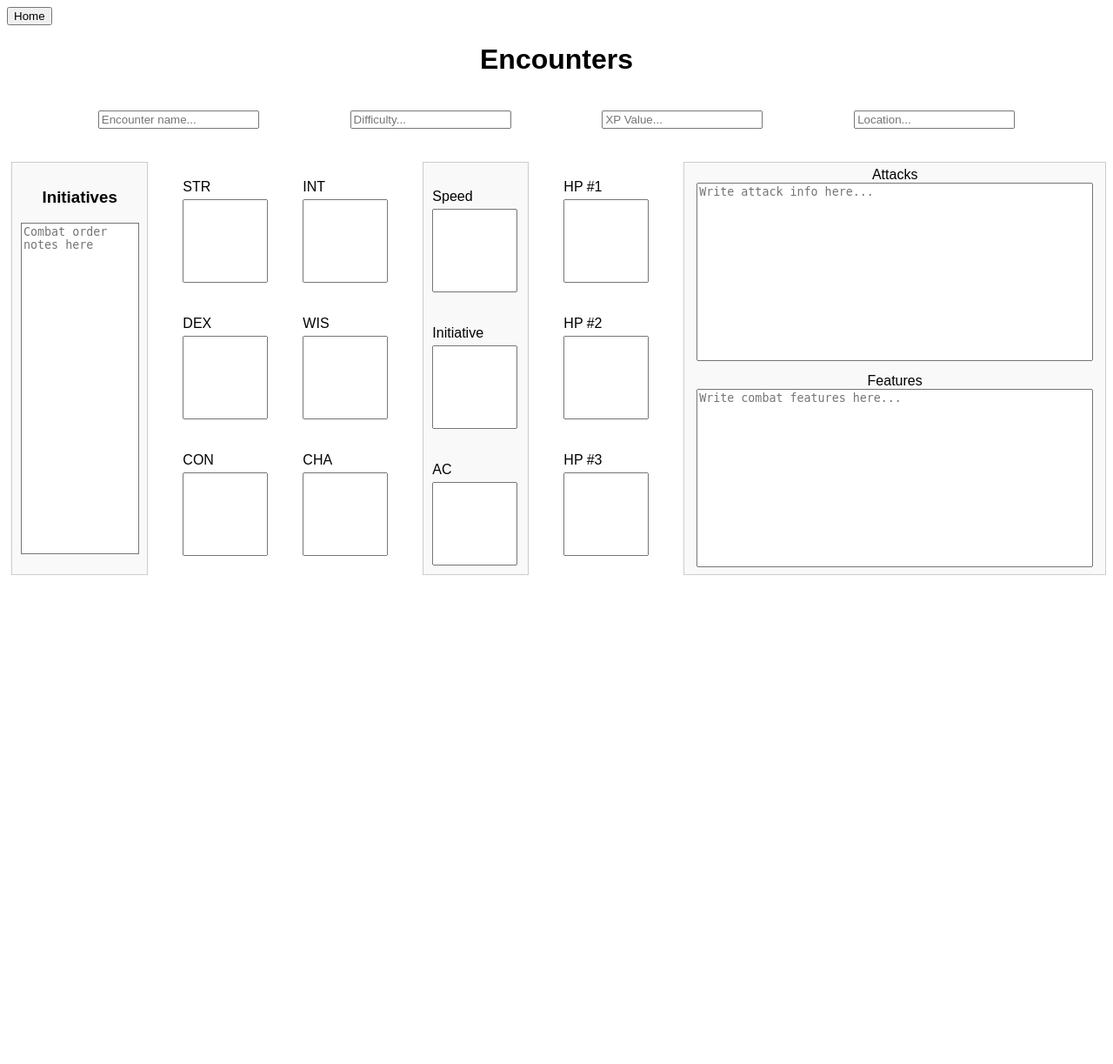
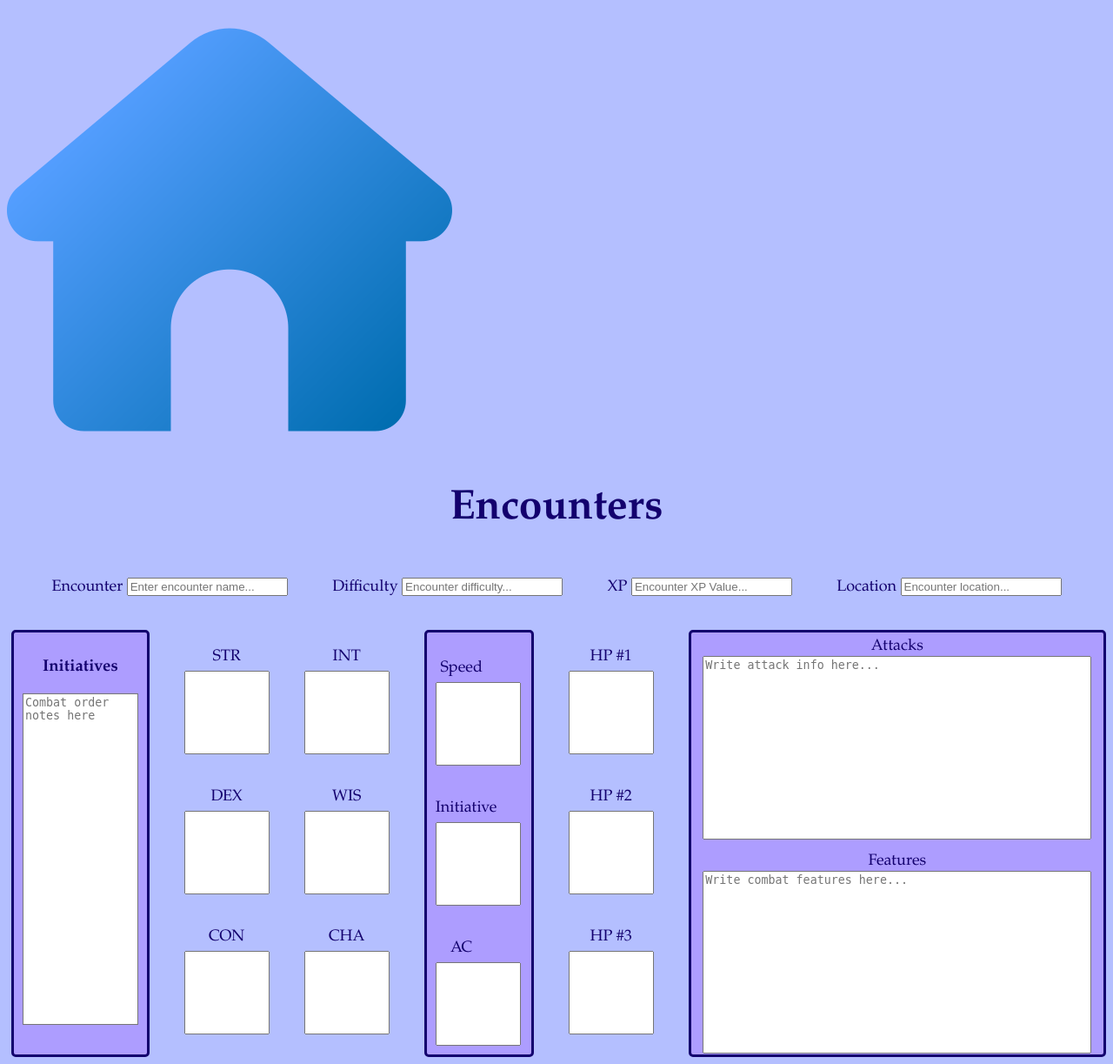
Before and after one commit to zward2-git/COSC-231-DnD-Project, a Flask app: page /encounters in a window 1280 px wide. Shown: the whole page at 87% size. Before the commit the page ends 661 px from the top, so only its background shows below. Run offline with Flask 3, Linux system fonts and the light colour scheme.

Commit message:
Did most of the CSS minor changes to come, just need implimentation with other team members for main code

```diff
--- a/WebDev/static/CSS/Characters.css
+++ b/WebDev/static/CSS/Characters.css
@@ -15,8 +15,6 @@
     width : 200px;
     height : 250px;
     background-color : #f9f9f9;
-    flex : 1;
-    justify-self : center;
 }
 #addButton {
     width : 200px;
--- a/WebDev/static/CSS/Encounters.css
+++ b/WebDev/static/CSS/Encounters.css
@@ -1,11 +1,15 @@
 /*basic page stuff*/
 #homeButton {
-    font-family : Arial;
-    padding : 20px, 20px;
+    border : none;
+    background : none;
+    padding : 0;
+    cursor : pointer;
 }
 #pageTitle {
-    font-family : Arial;
+    font-family : Garamond;
     text-align : center;
+    font-size : 3em;
+    color : rgba(19, 0, 110);
 }
 .container {
     display : flex;
@@ -23,11 +27,13 @@
 
 /*for initiative stuff*/
 aside {
-    border : 1px solid #cccccc;
+    border : 3px solid rgba(19, 0, 110);
+    border-radius : 5px;
     padding : 10px;
     width : 200px;
-    background-color : #f9f9f9;
-    font-family : Arial;
+    background-color :  rgb(173, 157, 255);
+    font-family : Garamond;
+    color : rgba(19, 0, 110);
     text-align : center;
     margin-right : 40px;
     margin-left : 5px;
@@ -71,17 +77,22 @@ aside {
 }
 #abilityRow3 {
     font-family : Arial;
+    text-align : center;
     flex-wrap : wrap;
-    border : 1px solid #cccccc;
+    border : 3px solid rgba(19, 0, 110);
+    border-radius : 5px;
     padding : 10px;
     width : 100px;
-    background-color : #f9f9f9;
+    background-color :  rgb(173, 157, 255);
 }
 
 
 label {
     margin-bottom : 5px;
-    font-family : Arial;
+    font-family : Garamond;
+    text-align : center;
+    color : rgba(19, 0, 110);
+    font-size : large;
 }
 
 /*for hit point stuff*/
@@ -116,8 +127,8 @@ label {
     min-height : 43%;
     max-height : 43%;
     overflow-x : hidden;
-    background-color : #f9f9f9;
-    border : 1px solid #cccccc;
+    background-color :  rgb(173, 157, 255);
+    border : 3px solid rgba(19, 0, 110);
     border-radius : 5px;
 }
 
@@ -128,14 +139,19 @@ label {
     height : 43%;
 }
 #attacksFeatures {
-    border : 1px solid #cccccc;
+    border : 3px solid rgba(19, 0, 110);
+    border-radius : 5px;
     padding : 5px;
     width : 700px;
-    background-color : #f9f9f9;
+    background-color :  rgb(173, 157, 255);
     font-family : Arial;
     text-align : center;
 }
+body {
+    background-color : rgb(180, 191, 255);
+}
 
+ /*
 .list {
     font-family : Arial;
     font-size : 0.6em;
@@ -156,7 +172,6 @@ li {
     font-size : small;
 }
 
-/*
 #newAttack {
     width : 100px;
 }
--- a/WebDev/static/Characters.js
+++ b/WebDev/static/Characters.js
@@ -27,6 +27,7 @@ const submit = document.getElementById("submit");
 const charInfo = document.getElementById("newCharInfo");
 const name = document.getElementById("newName");
 const pic = document.getElementById("charPic")
+const container =  document.getElementById("container");
 
 submit.onclick = function() {
     popUp.style.display = "none";
@@ -37,8 +38,11 @@ submit.onclick = function() {
     let newName = document.createElement("h4");
     newName.className = "charName";
     newName.textContent = name.value;
+    name.value = "";
+
+    charInfo.value = "";
 
     newChar.appendChild(newName);
 
-    document.getElementById("container").appendChild(newChar);
+   container.appendChild(newChar);
 }
--- a/WebDev/templates/DiceRoll.html
+++ b/WebDev/templates/DiceRoll.html
@@ -7,7 +7,9 @@
     <link rel = "stylesheet" href = "{{url_for('static', filename = 'CSS/DiceRoll.css')}}">
 </head>
 <body>
-    <button id = "homeButton" onclick = redirectToPage("{{url_for('views.home')}}")>Home</button>
+    <button id = "homeButton" onclick = redirectToPage("{{url_for('views.home')}}")>
+        <img src = "links/Home.png" alt = "Home">
+    </button>
 
     <h1 id = "pageTitle">Dice Roller</h1>
 
--- a/WebDev/templates/Encounters.html
+++ b/WebDev/templates/Encounters.html
@@ -7,20 +7,35 @@
     <link rel = "stylesheet" href = "{{url_for('static', filename = 'CSS/Encounters.css')}}">
 </head>
 <body>
-    <button id = "homeButton" onclick = redirectToPage("{{url_for('views.home')}}")>Home</button>
+    <button id = "homeButton" onclick = redirectToPage("{{url_for('views.home')}}")>
+        <img src = "links/Home.png" alt = "Home">
+    </button>
 
     <h1 id = "pageTitle">Encounters</h1>
 
     <br>
 
     <div id = "EncounterInfo">
-        <input type = "text" placeholder = "Encounter name...">
 
-        <input type = "text" placeholder = "Difficulty...">
+        <div>
+            <label for = "enc">Encounter</label>
+            <input type = "text" id = "enc" placeholder = "Enter encounter name...">
+        </div>
 
-        <input type = "text" placeholder = "XP Value...">
+        <div>
+            <label for = "dif">Difficulty</label>
+            <input type = "text" id = "dif" placeholder = "Encounter difficulty...">
+        </div>
 
-        <input type = "text" placeholder = "Location...">
+        <div>
+            <label for = "xp">XP</label>
+            <input type = "text" id = "xp" placeholder = "Encounter XP Value...">
+        </div>
+
+        <div>
+            <label for = "loc">Location</label>
+            <input type = "text" id = "loc" placeholder = "Encounter location...">
+        </div>
     </div>
 
     <br>
--- a/WebDev/templates/Home.html
+++ b/WebDev/templates/Home.html
@@ -9,12 +9,12 @@
 <body>
     <br><br><br>
 
-    <h1 id = "homeTitle">Home page so far lol</h1>
+    <h1 id = "homeTitle">Dungeons & Numbers</h1>
 
     <br>
 
     <div id = "buttons">
-        <button id = "charButton" class = "button" onclick = redirectToPage("{{url_for('views.characters')}}")>Characters</button>
+        <!--<button id = "charButton" class = "button" onclick = redirectToPage("{{url_for('views.characters')}}")>Characters</button>-->
         <button id = "spellButton" class = "button" onclick = redirectToPage("{{url_for('views.spells')}}")>Spells</button>
         <button id = "invButton" class = "button" onclick = redirectToPage("{{url_for('views.inventory')}}")>Inventory</button>
 
```
Also changed, not shown: WebDev/static/CSS/DiceRoll.css (+32 -7 lines), WebDev/static/CSS/Home.css (+24 -7 lines), WebDev/static/CSS/Inventory.css (+41 -12 lines), WebDev/static/CSS/Spells.css (+34 -15 lines), WebDev/templates/Inventory.html (+14 -10 lines), WebDev/templates/Spells.html (+10 -8 lines), WebDev/README.md, WebDev/templates/images/plusSign.png (deleted), WebDev/templates/links/Home.png (added), WebDev/views.py (line endings or trailing spaces).
